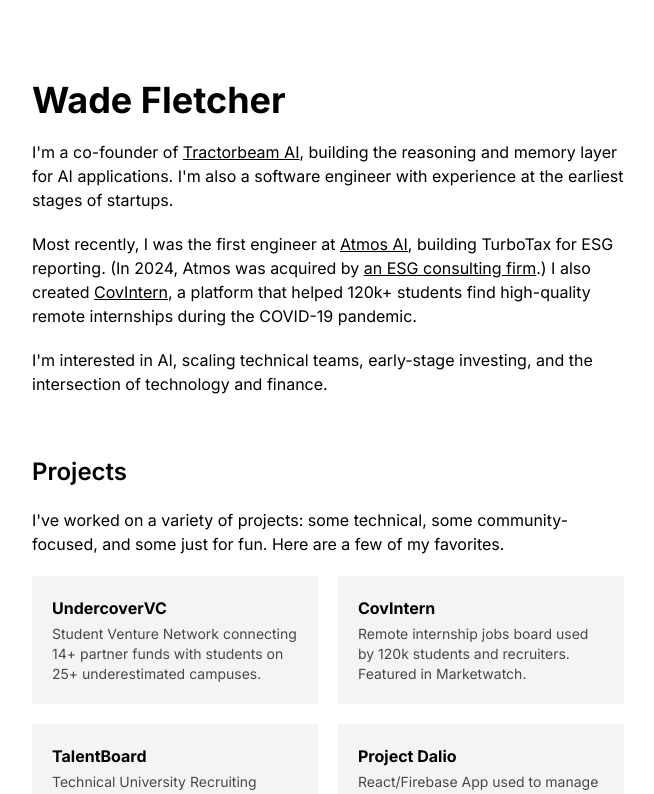
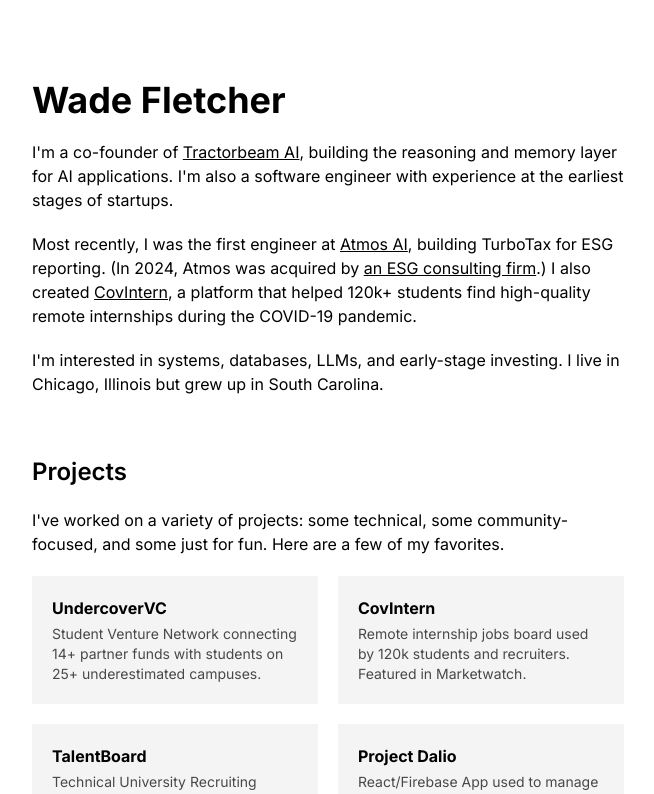
Before and after one commit to wadefletch/PersonalSite, a Next.js app: page / in a window 1280 px wide. Shown: the top 794 px of the page, without its empty margins (312-966 px from the left). Built offline with nearby package versions, Linux system fonts and the light colour scheme.

Commit message:
2024-11-30T03:57:52

```diff
--- a/app/layout.tsx
+++ b/app/layout.tsx
@@ -4,6 +4,7 @@
 import { cn } from '../lib/utils';
 import Footer from '../components/footer';
 import { fontSans } from '@/lib/fonts';
+import { SpeedInsights } from '@vercel/speed-insights/next';
 
 const siteConfig = {
   title: 'Wade Fletcher',
@@ -60,7 +61,12 @@
         <Footer />
       </body>
 
-      {process.env.NEXT_PUBLIC_VERCEL_ENV === 'production' && <Analytics />}
+      {process.env.NEXT_PUBLIC_VERCEL_ENV === 'production' && (
+        <>
+          <Analytics />
+          <SpeedInsights />
+        </>
+      )}
     </html>
   );
 }
--- a/components/hero.tsx
+++ b/components/hero.tsx
@@ -23,8 +23,8 @@
       </p>
 
       <p>
-        I&apos;m interested in AI, scaling technical teams, early-stage
-        investing, and the intersection of technology and finance.
+        I&apos;m interested in systems, databases, LLMs, and early-stage
+        investing. I live in Chicago, Illinois but grew up in South Carolina.
       </p>
     </>
   );
--- a/package.json
+++ b/package.json
@@ -10,6 +10,7 @@
   "dependencies": {
     "@mapbox/rehype-prism": "^0.9.0",
     "@vercel/analytics": "^0.1.10",
+    "@vercel/speed-insights": "^1.1.0",
     "clsx": "^2.1.0",
     "gray-matter": "^4.0.3",
     "lucide-react": "^0.341.0",
```
Also changed, not shown: 1 other file (tests, documents, lock files or other folders).
